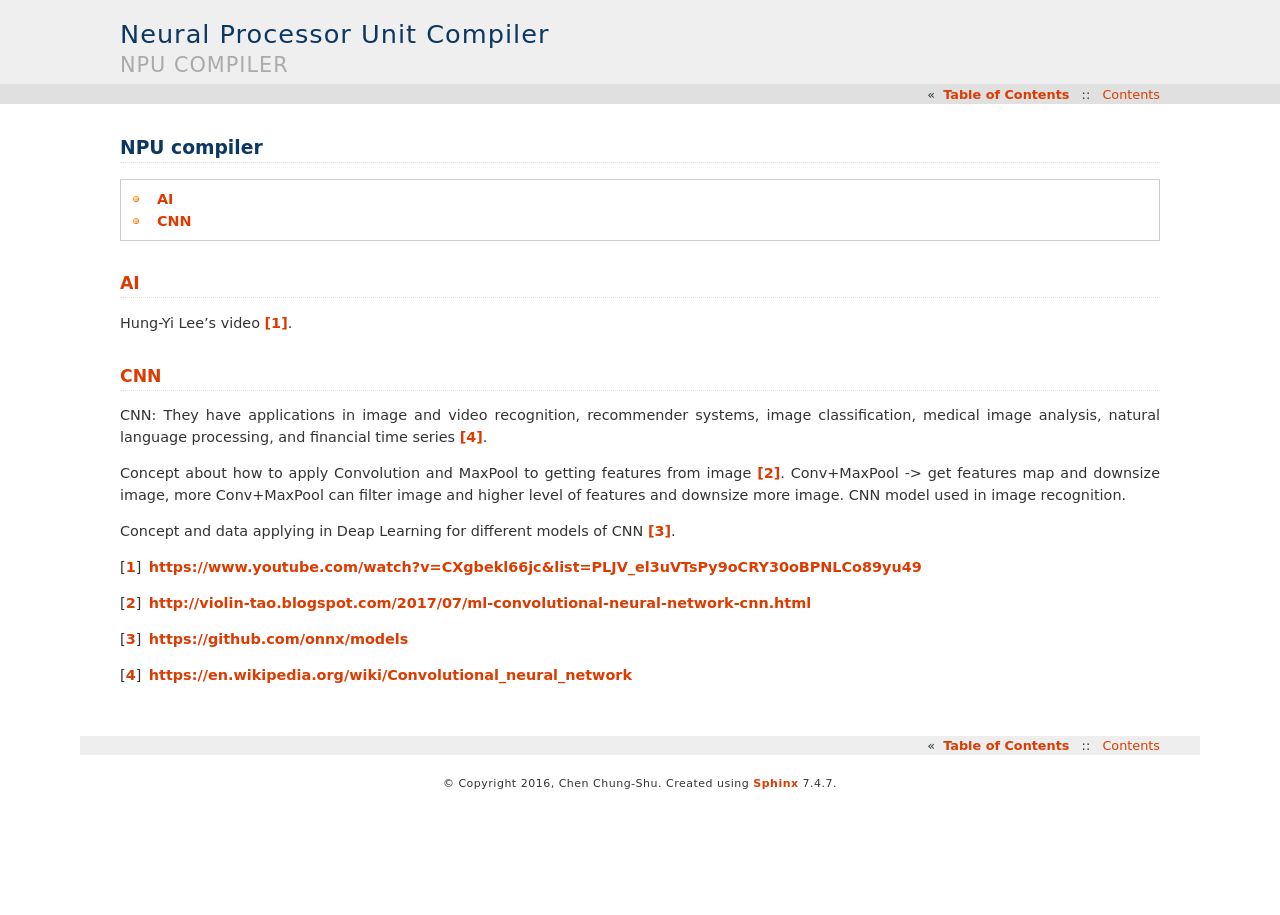
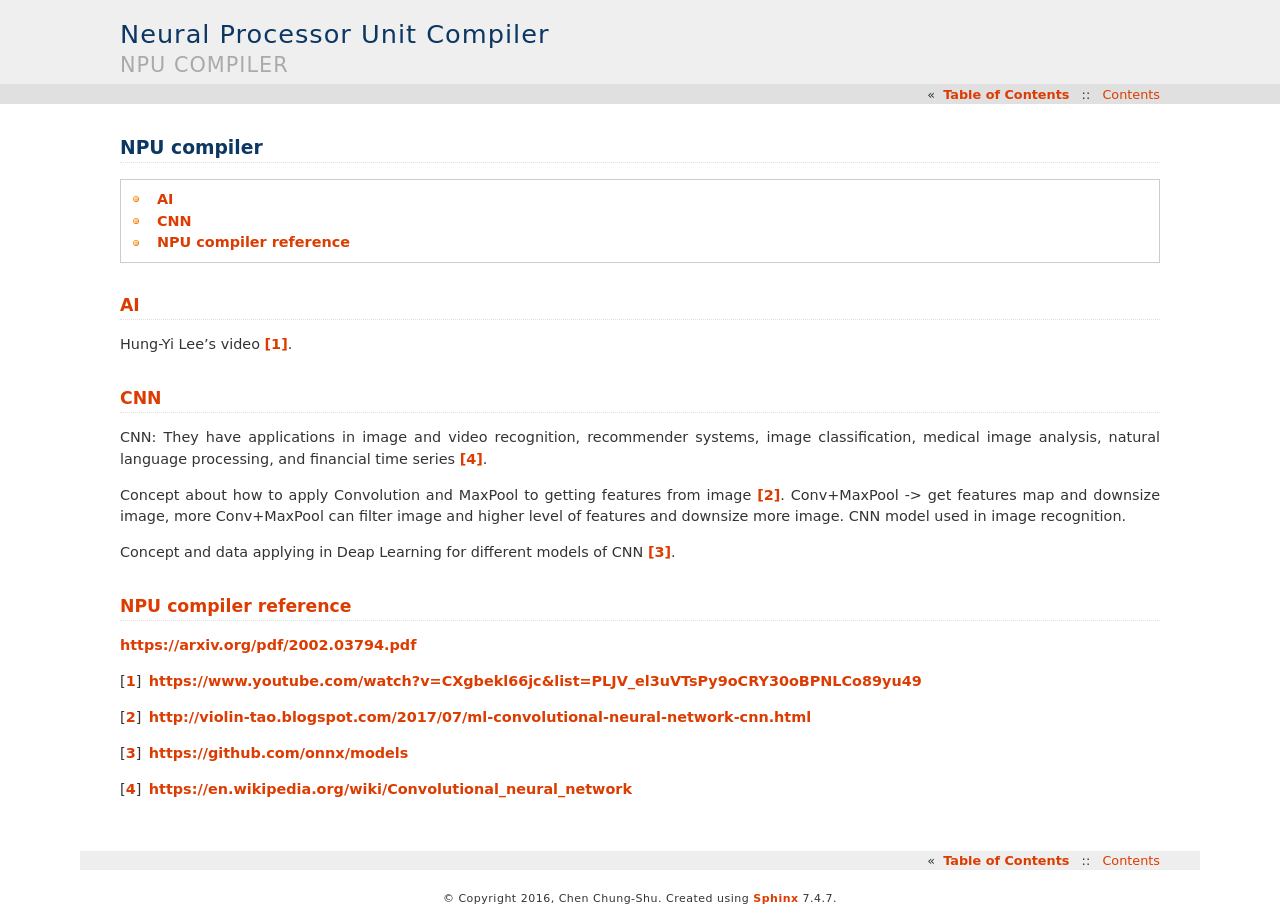
Before and after one commit to Jonathan2251/nc, a Sphinx documentation site: the page built from source/npu.rst, in a window 1280 px wide. Built offline with Sphinx 7.4.7, drawn with Linux system fonts in a browser that asks for light colours.

Commit message:
dlcompilersurvey.pdf

```diff
--- a/source/npu.rst
+++ b/source/npu.rst
@@ -25,6 +25,10 @@ level of features and downsize more image. CNN model used in image recognition.
 
 Concept and data applying in Deap Learning for different models of CNN [#onnxmodelzoo]_.
 
+NPU compiler reference
+----------------------
+
+https://arxiv.org/pdf/2002.03794.pdf
 
 .. [#HungYiLee] https://www.youtube.com/watch?v=CXgbekl66jc&list=PLJV_el3uVTsPy9oCRY30oBPNLCo89yu49
 
```
Also changed, not shown: 1 other file.
